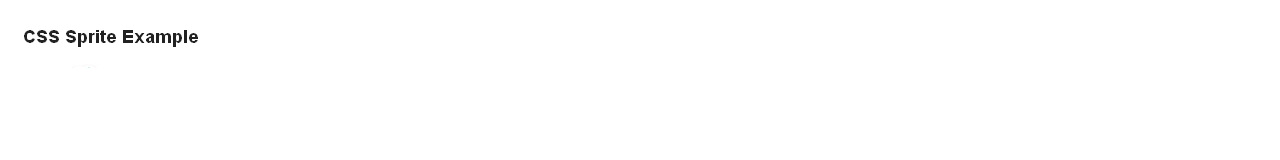
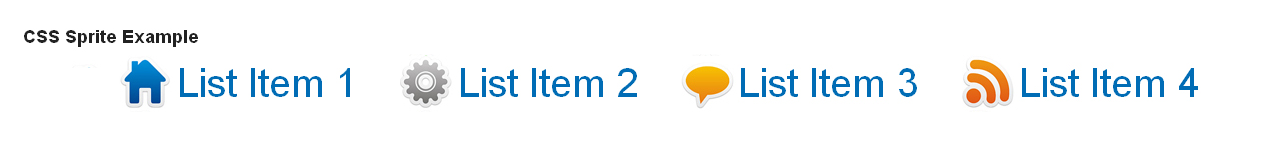
Before and after one commit to tirthajyoti-ghosh/CSS-Sprites-tutorial, a plain HTML site: page index.html in a window 1280 px wide. Drawn offline with Linux system fonts and the light colour scheme.

Commit message:
positioned images in their respective containers

```diff
--- a/style.css
+++ b/style.css
@@ -14,3 +14,27 @@
   width: 240px;
   height: 58px;
 }
+
+li.item1 {
+  background-image: url('csssprites.jpg');
+  background-repeat: no-repeat;
+  background-position: -55px -42px;
+}
+
+li.item2 {
+  background-image: url('csssprites.jpg');
+  background-repeat: no-repeat;
+  background-position: -55px -100px;
+}
+
+li.item3 {
+  background-image: url('csssprites.jpg');
+  background-repeat: no-repeat;
+  background-position: -55px -158px;
+}
+
+li.item4 {
+  background-image: url('csssprites.jpg');
+  background-repeat: no-repeat;
+  background-position: -55px -216px;
+}
```
